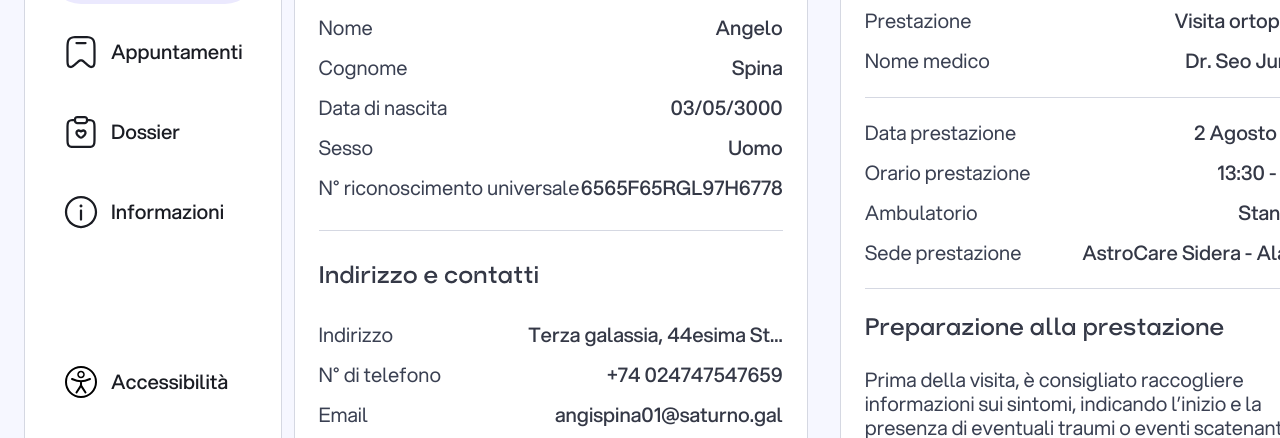
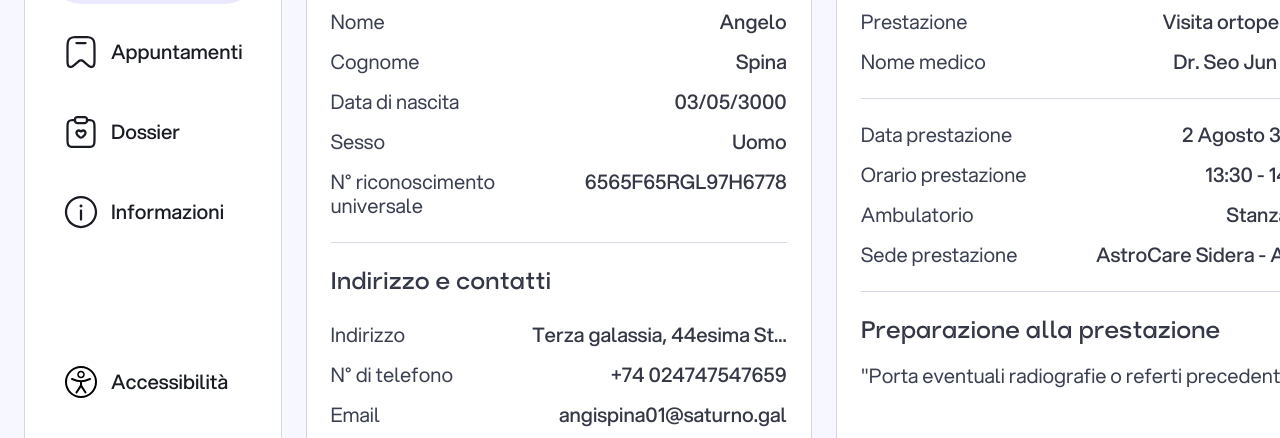
Before and after one commit to CorinnaGastaldi/AstroMed, a website: page new-booking/new-booking-visit-report.html in a window 1280 px wide. Shown: the part 343-781 px from the top of the page. Drawn offline with nearby package versions, Linux system fonts and the light colour scheme.

Commit message:
11/06 - Corrette pagine riepilogo visita e dossier

```diff
--- a/css/global.css
+++ b/css/global.css
@@ -8,12 +8,12 @@ html, body {
 }
 
 .content-overflow-long {
-    height: 48rem;
+    height: 47rem;
     padding-right: 1px;
 }
 
 .content-overflow-regular {
-    height: 630px;
+    height: 38.375rem;
     padding-right: 1px;
 }
 
--- a/css/new-booking/date-selection-styles.css
+++ b/css/new-booking/date-selection-styles.css
@@ -1,5 +1,5 @@
 .date-selection-container {
-    height: 40rem;
+    height: 39rem;
     display: flex;
     flex-direction: row;
     align-items: flex-start;
--- a/css/new-booking/patient-selection-styles.css
+++ b/css/new-booking/patient-selection-styles.css
@@ -13,7 +13,7 @@
 }
 
 .patient-data-container-height {
-    height: 35.5rem;
+    height: 34.5rem;
 }
 
 .data-field-container {
--- a/css/new-booking/visit-report-styles.css
+++ b/css/new-booking/visit-report-styles.css
@@ -1,12 +1,11 @@
 .report-container {
     display: flex;
-  padding: 1.5rem 1.5rem 2rem 1.5rem;
     flex-direction: column;
-  justify-content: space-between;
     align-items: flex-start;
-  flex: 1 0 0;
-  gap: 1rem;
-  height: 39rem;
+    padding: 1.5rem;
+    gap: 1.5rem;
+    height: 38.375rem;
+    width: 100%;
     border-radius: 1.25rem;
     border: 1.5px solid var(--am-grey-200);
     background: var(--am-white);
--- a/new-booking/new-booking-visit-report.html
+++ b/new-booking/new-booking-visit-report.html
@@ -238,29 +238,29 @@
           </div>
 
           <div class="container-fluid d-flex flex-column align-items-start content-gap">
-            <div class="row d-flex flex-row align-items-start content-gap">
-
+            <div class="container-fluid">
+              <div class="row gap-4 gx-0">
                 <!-- Visit report -->
                 <div class="col report-container">
                   <h2 class="text-title-2 text-color-black">Dati paziente</h2>
                   <div class="d-flex flex-column align-items-start gap-3 w-100">
-                  <div class="container-fluid d-flex flex-row align-items-center justify-content-between">
+                    <div class="container-fluid d-flex flex-row align-items-start justify-content-between gap-3">
                       <p class="text-body-regular text-color-dark-grey">Nome</p>
                       <p class="text-body-strong text-color-black">Angelo</p>
                     </div>
-                  <div class="container-fluid d-flex flex-row align-items-center justify-content-between">
+                    <div class="container-fluid d-flex flex-row align-items-start justify-content-between gap-3">
                       <p class="text-body-regular text-color-dark-grey">Cognome</p>
                       <p class="text-body-strong text-color-black">Spina</p>
                     </div>
-                  <div class="container-fluid d-flex flex-row align-items-center justify-content-between">
+                    <div class="container-fluid d-flex flex-row align-items-start justify-content-between gap-3">
                       <p class="text-body-regular text-color-dark-grey">Data di nascita</p>
                       <p class="text-body-strong text-color-black">03/05/3000</p>
                     </div>
-                  <div class="container-fluid d-flex flex-row align-items-center justify-content-between">
+                    <div class="container-fluid d-flex flex-row align-items-start justify-content-between gap-3">
                       <p class="text-body-regular text-color-dark-grey">Sesso</p>
                       <p class="text-body-strong text-color-black">Uomo</p>
                     </div>
-                  <div class="container-fluid d-flex flex-row align-items-center justify-content-between">
+                    <div class="container-fluid d-flex flex-row align-items-start justify-content-between gap-3">
                       <p class="text-body-regular text-color-dark-grey">N° riconoscimento universale</p>
                       <p class="text-body-strong text-color-black">6565F65RGL97H6778</p>
                     </div>
@@ -269,15 +269,15 @@
                   <div class="horizontal-divider-s"></div>
                   <h2 class="text-title-3 text-color-black">Indirizzo e contatti</h2>
                   <div class="d-flex flex-column align-items-start gap-3 w-100">
-                  <div class="container-fluid d-flex flex-row align-items-center justify-content-between">
+                    <div class="container-fluid d-flex flex-row align-items-start justify-content-between gap-3">
                       <p class="text-body-regular text-color-dark-grey">Indirizzo</p>
                       <p class="text-body-strong text-color-black">Terza galassia, 44esima St...</p>
                     </div>
-                  <div class="container-fluid d-flex flex-row align-items-center justify-content-between">
+                    <div class="container-fluid d-flex flex-row align-items-start justify-content-between gap-3">
                       <p class="text-body-regular text-color-dark-grey">N° di telefono</p>
                       <p class="text-body-strong text-color-black">+74 024747547659</p>
                     </div>
-                  <div class="container-fluid d-flex flex-row align-items-center justify-content-between">
+                    <div class="container-fluid d-flex flex-row align-items-start justify-content-between gap-3">
                       <p class="text-body-regular text-color-dark-grey">Email</p>
                       <p class="text-body-strong text-color-black">angispina01@saturno.gal</p>
                     </div>
@@ -285,9 +285,9 @@
 
                   <div class="horizontal-divider-s"></div>
                   <div class="d-flex flex-column align-items-start gap-3 w-100">
-                  <div class="container-fluid d-flex flex-row align-items-center justify-content-between">
+                    <div class="container-fluid d-flex flex-row align-items-start justify-content-between gap-3">
                       <p class="text-body-regular text-color-dark-grey">Compagnia assicurativa</p>
-                    <p class="text-body-strong text-color-black">Nebula Insure</p>
+                      <p class="text-body-strong text-color-black">Nebula Insurance</p>
                     </div>
                   </div>
                 </div>
@@ -296,44 +296,41 @@
                 <div class="col report-container">
                   <h2 class="text-title-2 text-color-black">Dettagli visita</h2>
                   <div class="d-flex flex-column align-items-start gap-3 w-100">
-                  <div class="container-fluid d-flex flex-row align-items-center justify-content-between">
+                    <div class="container-fluid d-flex flex-row align-items-start justify-content-between gap-3">
                       <p class="text-body-regular text-color-dark-grey">Prestazione</p>
                       <p class="text-body-strong text-color-black">Visita ortopedica</p>
                     </div>
-                  <div class="container-fluid d-flex flex-row align-items-center justify-content-between">
+                    <div class="container-fluid d-flex flex-row align-items-start justify-content-between gap-3">
                       <p class="text-body-regular text-color-dark-grey">Nome medico</p>
                       <p class="text-body-strong text-color-black">Dr. Seo Jun Kim</p>
                     </div>
-
                   </div>
-
                   <div class="horizontal-divider-s"></div>
                   <div class="d-flex flex-column align-items-start gap-3 w-100">
-                  <div class="container-fluid d-flex flex-row align-items-center justify-content-between">
+                    <div class="container-fluid d-flex flex-row align-items-start justify-content-between gap-3">
                       <p class="text-body-regular text-color-dark-grey">Data prestazione</p>
                       <p class="text-body-strong text-color-black">2 Agosto 3045</p>
                     </div>
-                  <div class="container-fluid d-flex flex-row align-items-center justify-content-between">
+                    <div class="container-fluid d-flex flex-row align-items-start justify-content-between gap-3">
                       <p class="text-body-regular text-color-dark-grey">Orario prestazione</p>
                       <p class="text-body-strong text-color-black">13:30 - 14:30</p>
                     </div>
-                  <div class="container-fluid d-flex flex-row align-items-center justify-content-between">
+                    <div class="container-fluid d-flex flex-row align-items-start justify-content-between gap-3">
                       <p class="text-body-regular text-color-dark-grey">Ambulatorio</p>
                       <p class="text-body-strong text-color-black">Stanza 42</p>
                     </div>
-                  <div class="container-fluid d-flex flex-row align-items-center justify-content-between">
+                    <div class="container-fluid d-flex flex-row align-items-start justify-content-between gap-3">
                       <p class="text-body-regular text-color-dark-grey">Sede prestazione</p>
-                    <p class="text-body-strong text-color-black">AstroCare Sidera - Ala S09 </p>
+                      <p class="text-body-strong text-color-black">AstroCare Sidera - Ala 2</p>
                     </div>
                   </div>
-
                   <div class="horizontal-divider-s"></div>
+                  <div class="d-flex flex-column align-items-start gap-3 w-100">
                     <h2 class="text-title-3 text-color-black">Preparazione alla prestazione</h2>
-                <div class="d-flex flex-column align-items-start gap-3 w-100">
-                  <div class="container-fluid d-flex flex-row align-items-center justify-content-between">
-                    <p class="text-body-regular text-color-dark-grey">Prima della visita, è consigliato raccogliere informazioni sui sintomi, indicando l’inizio e la presenza di eventuali traumi o eventi scatenanti. È utile che siano portati eventuali esami diagnostici effettuati in precedenza, come radiografie o risonanze, insieme a un elenco dei farmaci assunti.</p>
+                    <p class="text-body-regular text-color-dark-grey">
+                      "Porta eventuali radiografie o referti precedenti."
+                    </p>
                   </div>
-
                 </div>
               </div>
             </div>
```
Also changed, not shown: dossier.html (+2 -2 lines), new-booking/new-booking-performance-selection.html (+1 -1 lines). Lines whose indentation alone changed are shown as unchanged.
